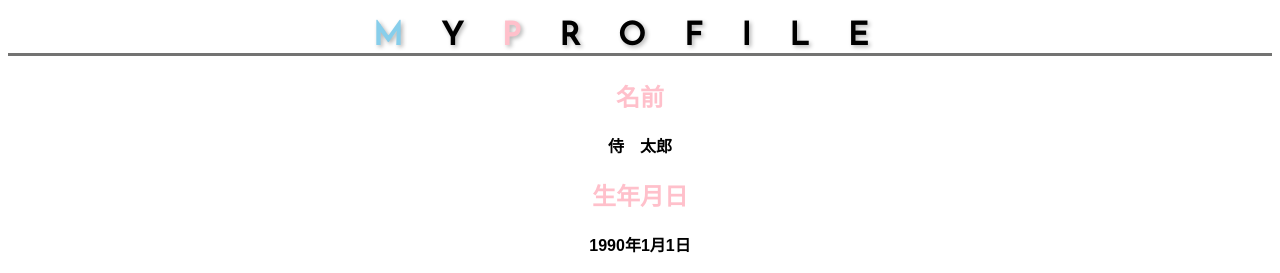
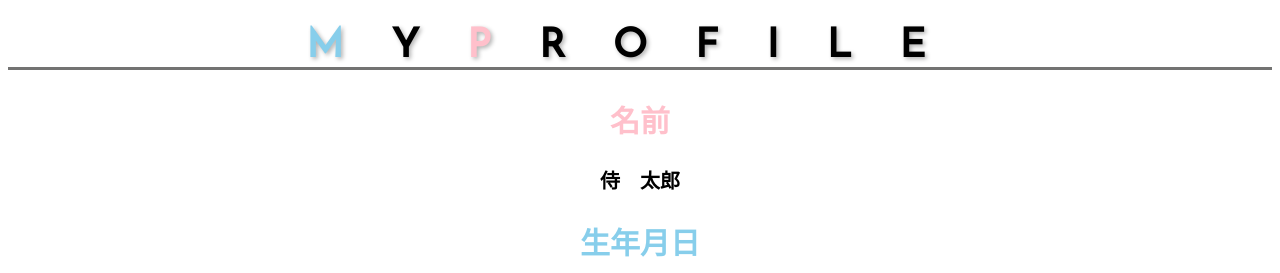
Before and after one commit to 05isbs/html-css-basic-kadai, a plain HTML site: page kadai_015/kadai_015.html in a window 1280 px wide. Shown: the top 273 px of the page. Drawn offline with Linux system fonts and the light colour scheme.

Commit message:
kadai_015を再アップロード

```diff
--- a/kadai_015/kadai_015.html
+++ b/kadai_015/kadai_015.html
@@ -14,7 +14,7 @@
   <div id="basic">
     <h2 class="pink">名前</h2>
     <p>侍　太郎</p>
-    <h2 class="pink">生年月日</h2>
+    <h2 class="blue">生年月日</h2>
     <p>1990年1月1日</p>
     <h2 class="pink">血液型</h2>
     <p>O型</p>
--- a/kadai_015/style.css
+++ b/kadai_015/style.css
@@ -1,7 +1,7 @@
 body {
   font-family: "Arial","Meiryo",sans-serif;
 }
-.decoration {
+html {
   font-size: 20px;
 }
 .blue {
```
Also changed, not shown: kadai_015/- 15章課題 - スクリーンショット.png.
